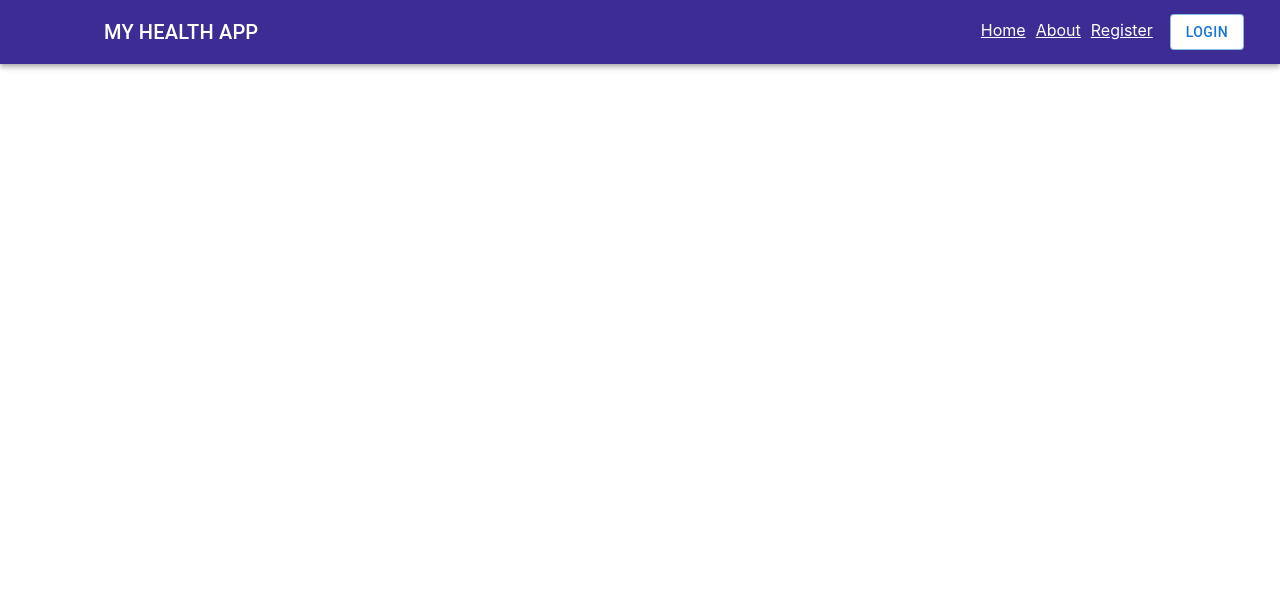
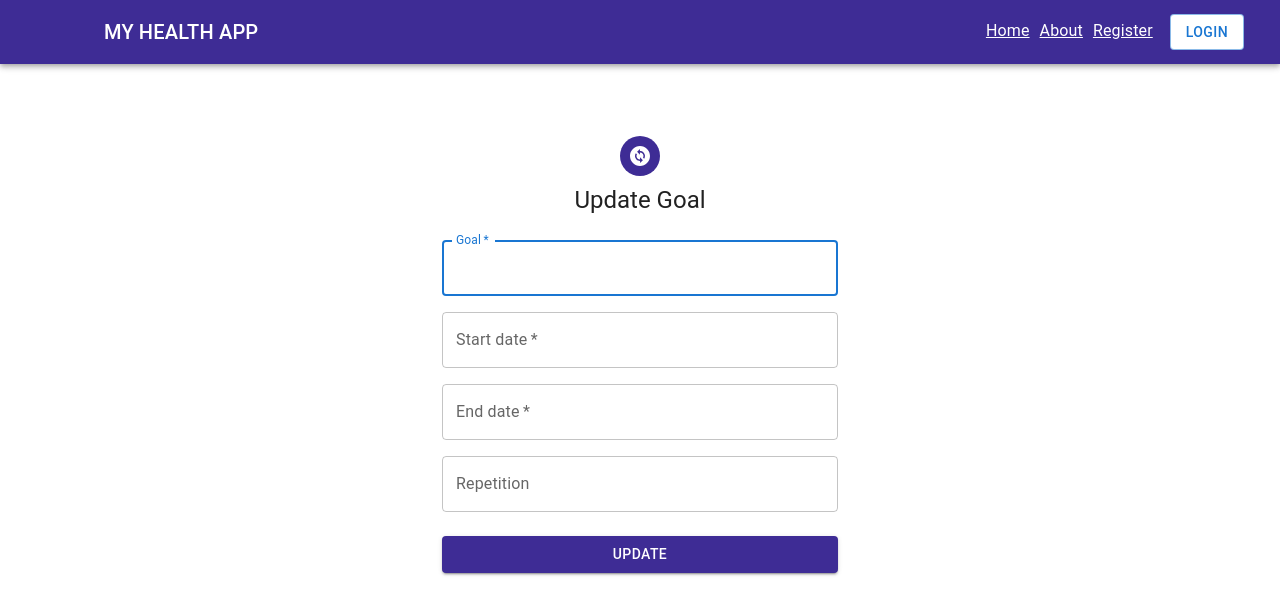
Before and after one commit to Reekaa/WAD2_health_app, a React (Create React App) app: page /update in a window 1280 px wide. Shown: the top 614 px of the page. Built offline with nearby package versions, Linux system fonts and the light colour scheme.

Commit message:
added About page content

```diff
--- a/src/App.js
+++ b/src/App.js
@@ -7,6 +7,8 @@ import Login from './components/Login'
 import Navbar from './components/Navbar'
 import MainPage from './components/MainPage'
 import CreateGoal from './components/CreateGoal'
+import UpdateGoal from './components/UpdateGoal'
+import Achievements from './components/Achievements'
 
 function App() {
   return (
@@ -18,7 +20,9 @@ function App() {
         <Route path="/register" element={<Register />} />
         <Route path="/login" element={<Login />} />
         <Route path="/mainpage" element={<MainPage />} />
-        <Route path="/creategoal" element={<CreateGoal />} />
+        <Route path="/create" element={<CreateGoal />} />
+        <Route path="/update" element={<UpdateGoal />} />
+        <Route path="/achievements" element={<Achievements />} />
       </Routes>
     </Router>
   )
--- a/src/components/About.js
+++ b/src/components/About.js
@@ -1,9 +1,21 @@
+import React from 'react';
+import Typography from '@mui/material/Typography';
+import Box from '@mui/material/Box';
+import Card from '@mui/material/Card';
+import Container from '@mui/material/Container';
+
 function About() {
-    return (
-    <div style={{ padding: 20 }}>
-        <p>We’re here to encourage everyone to live a healthier lifestyle, and to support you in reaching your goals</p>
-      </div>
-    );
-  }
+  return (
+    <Container>
+      <Box style={{ margin: 50, padding: 20, alignItems: 'center', backgroundColor: "#E9E7EF" }}>
+        <Typography sx={{ mb: 2 }}>Welcome to our health and fitness goal tracking website! We are dedicated to helping individuals achieve their wellness goals and live a happier, healthier life. Our platform is designed to be user-friendly and customizable, allowing you to track your progress and stay motivated along the way.</Typography>
+        <Typography sx={{ mb: 2 }}>Our mission is to empower individuals to take charge of their health and well-being by providing them with the tools and resources they need to succeed. We understand that getting started on a health and fitness journey can be overwhelming, which is why we made website with simple steps.</Typography>
+        <Typography sx={{ mb: 2 }}>Whether your goal is to lose weight, build muscle, increase flexibility, or simply improve your overall health, our platform can help you stay on track and achieve your desired results. With our easy-to-use goal tracking system, you can set specific goals, track your progress, and celebrate your successes along the way.</Typography>
+        <Typography sx={{ mb: 2 }}>At our health and fitness goal tracking website, we are committed to helping you become the best version of yourself. We believe that everyone deserves to feel confident, healthy, and happy, and we are here to help you achieve that. Join our community today and start living your best life!</Typography>
+      </Box>
+    </Container>
+
+  );
+}
 
 export default About;
--- a/src/components/UpdateGoal.js
+++ b/src/components/UpdateGoal.js
@@ -0,0 +1,142 @@
+import React, { useState } from 'react';
+import Box from '@mui/material/Box';
+import Button from '@mui/material/Button';
+import Card from '@mui/material/Card';
+import CssBaseline from '@mui/material/CssBaseline';
+import Grid from '@mui/material/Grid';
+import GlobalStyles from '@mui/material/GlobalStyles';
+import Container from '@mui/material/Container';
+import TextField from '@mui/material/TextField';
+import CardHeader from '@mui/material/CardHeader';
+import { createTheme, ThemeProvider } from '@mui/material/styles';
+import Avatar from '@mui/material/Avatar';
+import ChangeCircleIcon from '@mui/icons-material/ChangeCircle';
+import Typography from '@mui/material/Typography';
+
+const theme = createTheme();
+
+export default function MainPage() {
+    const [error, setError] = useState(false);
+    const [errorMessage, setErrorMessage] = useState('');
+    const [form, setForm] = useState({
+        goal: '',
+        startDate: '',
+        endDate: '',
+        repetition: '',
+    });
+
+    async function handleSubmit(e) {
+        console.log(e)
+        // e.preventDefault();
+        // if (form.password !== form.confirm) {
+        //     setError(true);
+        //     setErrorMessage('Password not match');
+        // } else {
+        //     try {
+        //         const res = await axios.post(
+        //             'http://localhost:3001/api/register',
+        //             form,
+        //         );
+        //         if (res.status === 201) {
+        //             navigate('/', {
+        //                 message: 'Your account has been created now you can login now',
+        //             });
+        //         }
+        //     } catch (err) {
+        //         console.log(err.response.data);
+        //         setError(true);
+        //         setErrorMessage(err.response.data.message);
+        //     }
+        // }
+    }
+
+    function handleInput(e) {
+        setForm({
+            ...form,
+            [e.target.name]: e.target.value,
+        });
+    }
+
+    return (
+        <ThemeProvider theme={theme}>
+            <Container component="main" maxWidth="xs">
+                <CssBaseline />
+                <Box
+                    sx={{
+                        marginTop: 8,
+                        display: 'flex',
+                        flexDirection: 'column',
+                        alignItems: 'center',
+                    }}
+                >
+                    <Avatar sx={{ m: 1, bgcolor: '#3E2C95' }}>
+                        <ChangeCircleIcon />
+                    </Avatar>
+                    <Typography component="h1" variant="h5">
+                        Update Goal
+                    </Typography>
+                    {error && <Typography sx={{ p: 1, color: "red" }}>{errorMessage}</Typography>}
+                        <Box component="form" noValidate onSubmit={handleSubmit} sx={{ mt: 3 }}>
+                            <Grid container spacing={2}>
+                                <Grid item xs={12}>
+                                    <TextField
+                                        required
+                                        fullWidth
+                                        name="goal"
+                                        label="Goal"
+                                        id="foal"
+                                        autoFocus
+                                        autoComplete="goal"
+                                        onChange={handleInput}
+                                    />
+                                </Grid>
+                                <Grid item xs={12}>
+                                    <TextField
+                                        required
+                                        fullWidth
+                                        name="startDate"
+                                        label="Start date"
+                                        type="startDate"
+                                        id="startDate"
+                                        // autoComplete="new-password"
+                                        onChange={handleInput}
+                                    />
+                                </Grid>
+                                <Grid item xs={12}>
+                                    <TextField
+                                        required
+                                        fullWidth
+                                        name="endDate"
+                                        label="End date"
+                                        type="endDate"
+                                        id="endDate"
+                                        // autoComplete="confirm-password"
+                                        onChange={handleInput}
+                                    />
+                                </Grid>
+                                <Grid item xs={12}>
+                                    <TextField
+                                        fullWidth
+                                        name="repetition"
+                                        label="Repetition"
+                                        type="repetition"
+                                        id="repetition"
+                                        // autoComplete="confirm-password"
+                                        onChange={handleInput}
+                                    />
+                                </Grid>
+                            </Grid>
+                            <Button
+                                type="submit"
+                                fullWidth
+                                variant="contained"
+                                sx={{ mt: 3, mb: 2, bgcolor: '#3E2C95' }}
+                            >
+                                Update
+                            </Button>
+                        </Box>
+                </Box>
+            </Container>
+        </ThemeProvider >
+    );
+}
```
Also changed, not shown: src/components/Achievements.js (added).
